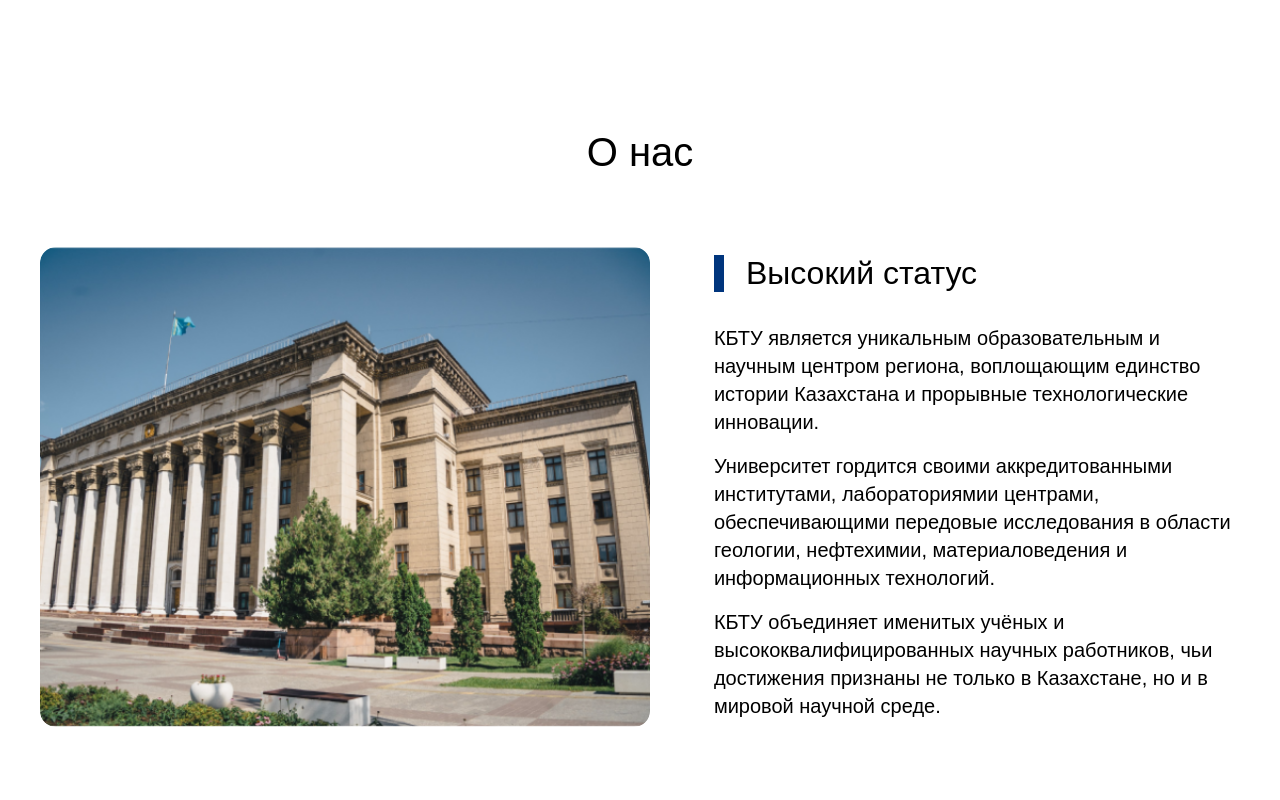
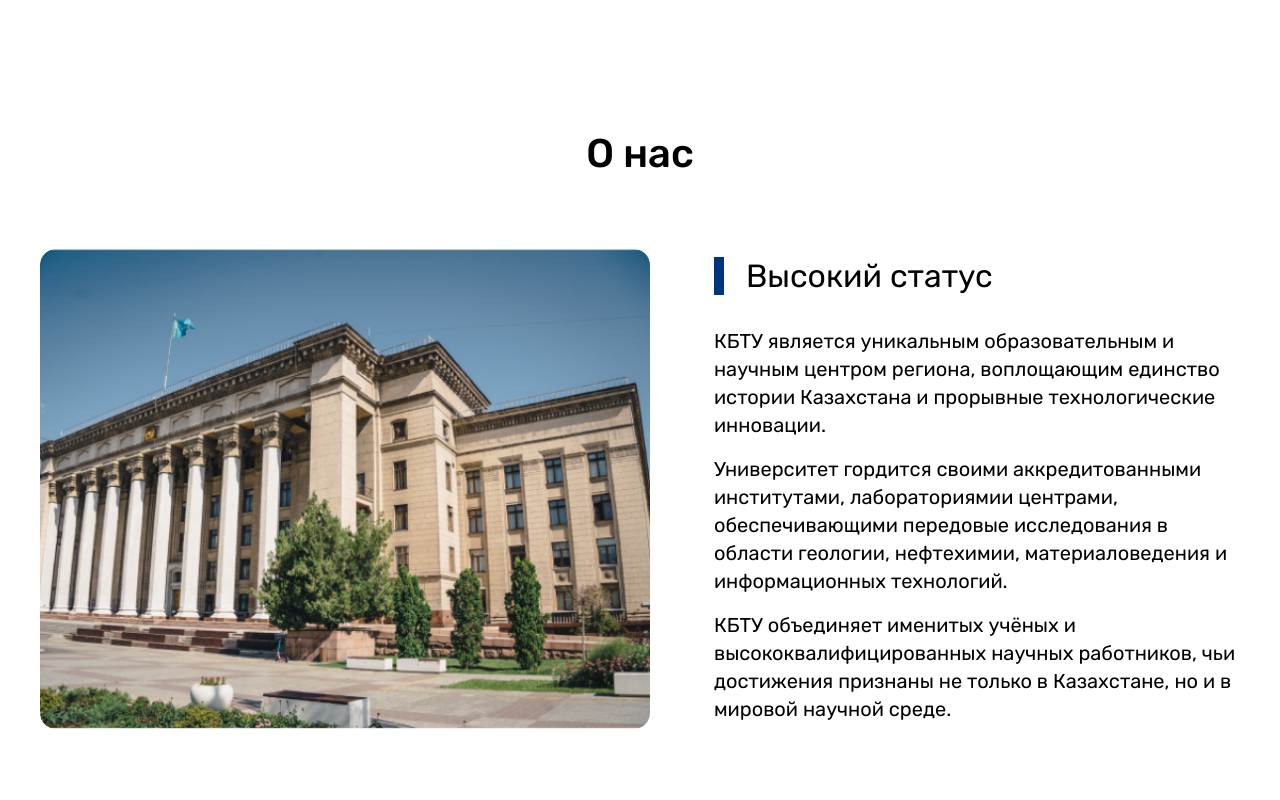
Before and after one commit to togzhanzhakhani/kbtu, a React (Vite) app: page / in a window 1280 px wide. Shown: the part 800-1600 px from the top of the page. Built offline with nearby package versions, Linux system fonts and the light colour scheme.

Commit message:
fix: fixed fontFamily bug

```diff
--- a/src/index.css
+++ b/src/index.css
@@ -1,7 +1,3 @@
-html {
-  font-family: "Rubik";
-}
-
 :root {
   --color-blue-dark: #00357d;
   --color-gray-light: #f5f5f5;
@@ -23,6 +19,7 @@
   margin: 0;
   padding: 0;
   box-sizing: border-box;
+  font-family: 'Rubik';
 }
 
 button {
```
